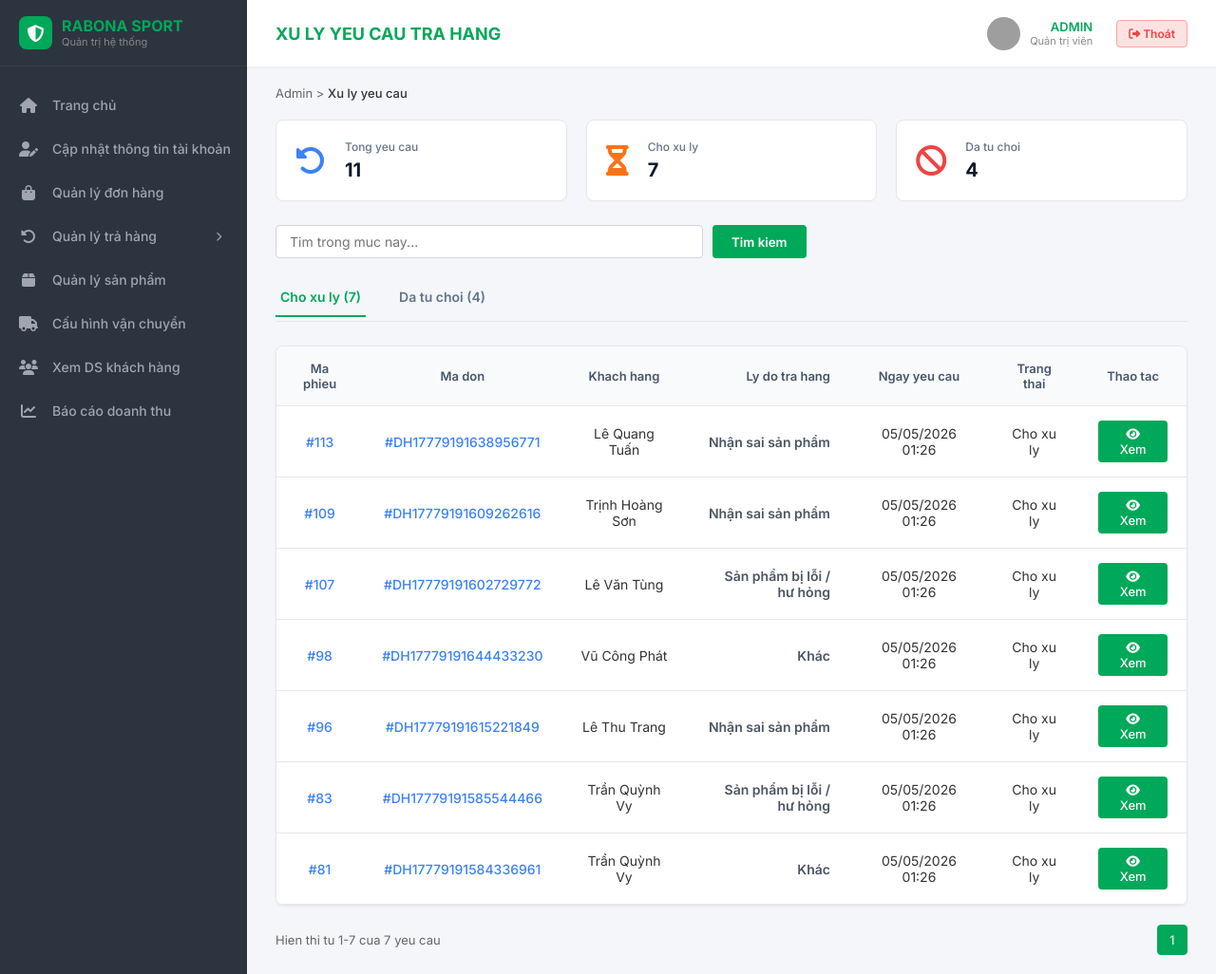
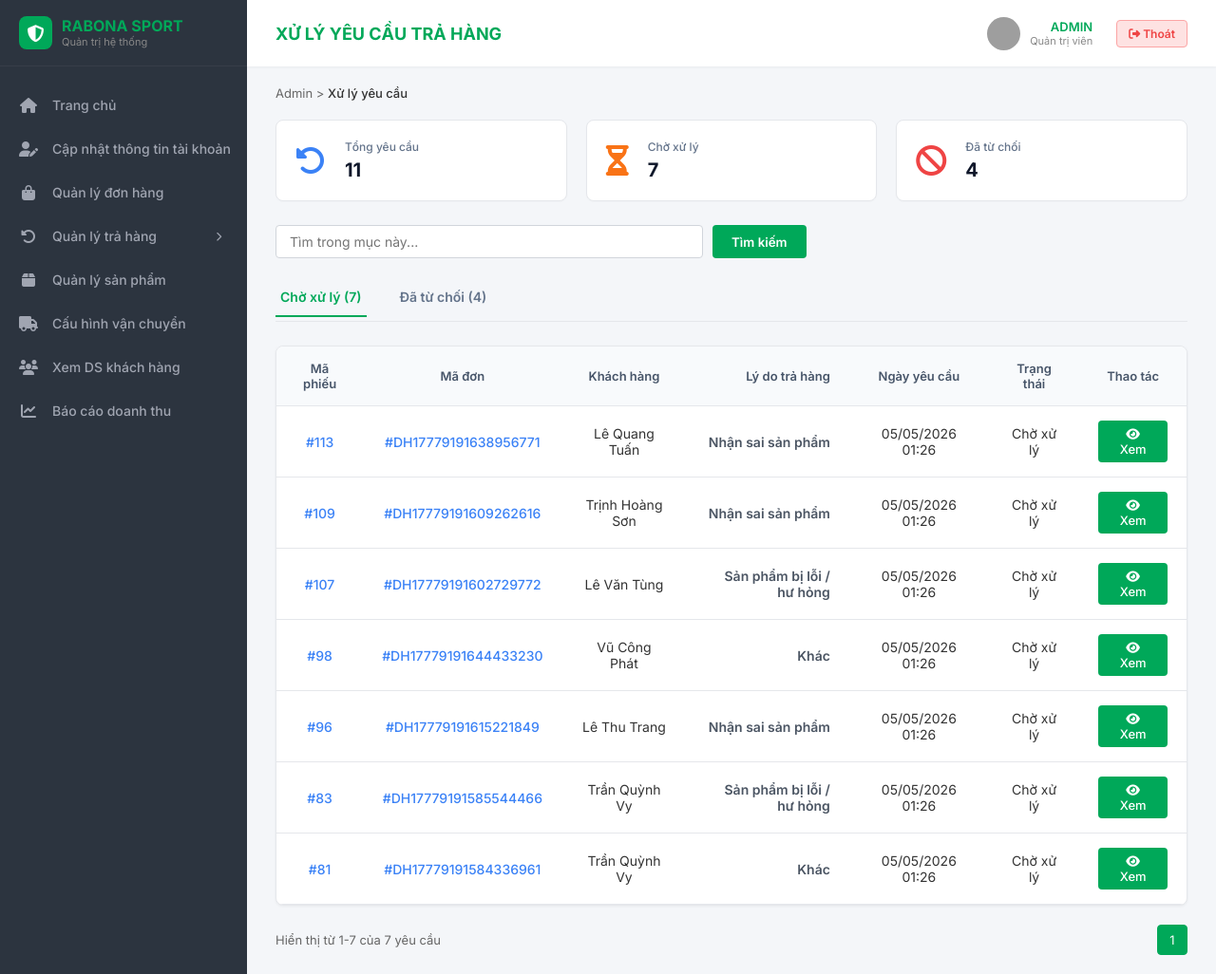
Before and after one commit to quynhnguyen05/WebsiteBanHang-Rabona, a Django app: page /admin-panel/tra-hang/ in a window 1280 px wide. Shown: the whole page at 95% size. Run offline with Django 5.2, Linux system fonts and the light colour scheme; a user stored in the database is signed in; data comes from the database, SQL or seed files in the repository; grey boxes are pictures that could not be loaded.

Commit message:
Fix: khoi phuc dau tieng Viet cho 2 template tra hang

```diff
--- a/templates/admin_panel/xu_ly_yeu_cau.html
+++ b/templates/admin_panel/xu_ly_yeu_cau.html
@@ -1,7 +1,7 @@
 {% extends 'admin_panel/base_admin.html' %}
-{% block title %}Xu ly yeu cau tra hang - Rabona Sport{% endblock %}
-{% block page_title %}XU LY YEU CAU TRA HANG{% endblock %}
-{% block breadcrumb %}Admin > <span>Xu ly yeu cau</span>{% endblock %}
+{% block title %}Xử lý yêu cầu trả hàng - Rabona Sport{% endblock %}
+{% block page_title %}XỬ LÝ YÊU CẦU TRẢ HÀNG{% endblock %}
+{% block breadcrumb %}Admin > <span>Xử lý yêu cầu</span>{% endblock %}
 
 {% block extra_css %}
 <style>
@@ -38,41 +38,41 @@
 <div class="stats-cards">
   <div class="stat-card">
     <i class="fas fa-undo-alt stat-icon blue"></i>
-    <div class="stat-info"><span class="stat-title">Tong yeu cau</span><span class="stat-value">{{ stats.tong_yeu_cau }}</span></div>
+    <div class="stat-info"><span class="stat-title">Tổng yêu cầu</span><span class="stat-value">{{ stats.tong_yeu_cau }}</span></div>
   </div>
   <div class="stat-card">
     <i class="fas fa-hourglass-half stat-icon orange"></i>
-    <div class="stat-info"><span class="stat-title">Cho xu ly</span><span class="stat-value">{{ stats.cho_duyet }}</span></div>
+    <div class="stat-info"><span class="stat-title">Chờ xử lý</span><span class="stat-value">{{ stats.cho_duyet }}</span></div>
   </div>
   <div class="stat-card">
     <i class="fas fa-ban stat-icon" style="color:#ef4444;"></i>
-    <div class="stat-info"><span class="stat-title">Da tu choi</span><span class="stat-value">{{ stats.tu_choi }}</span></div>
+    <div class="stat-info"><span class="stat-title">Đã từ chối</span><span class="stat-value">{{ stats.tu_choi }}</span></div>
   </div>
 </div>
 
 <form method="get" style="margin-bottom:20px;display:flex;gap:10px;">
   <input type="hidden" name="status" value="{{ current_status }}">
-  <input type="text" name="q" value="{{ search }}" placeholder="Tim trong muc nay..."
+  <input type="text" name="q" value="{{ search }}" placeholder="Tìm trong mục này..."
     style="padding:8px 14px;border:1px solid #d1d5db;border-radius:4px;font-size:14px;flex:1;max-width:450px;">
-  <button type="submit" style="padding:8px 20px;background:var(--primary-green);color:white;border:none;border-radius:4px;cursor:pointer;font-weight:600;">Tim kiem</button>
+  <button type="submit" style="padding:8px 20px;background:var(--primary-green);color:white;border:none;border-radius:4px;cursor:pointer;font-weight:600;">Tìm kiếm</button>
 </form>
 
 <div class="tabs">
-  <a href="?status=pending&q={{ search|default:'' }}" class="tab-item {% if current_status == 'pending' %}active{% endif %}">Cho xu ly ({{ stats.cho_duyet }})</a>
-  <a href="?status=rejected&q={{ search|default:'' }}" class="tab-item {% if current_status == 'rejected' %}active{% endif %}">Da tu choi ({{ stats.tu_choi }})</a>
+  <a href="?status=pending&q={{ search|default:'' }}" class="tab-item {% if current_status == 'pending' %}active{% endif %}">Chờ xử lý ({{ stats.cho_duyet }})</a>
+  <a href="?status=rejected&q={{ search|default:'' }}" class="tab-item {% if current_status == 'rejected' %}active{% endif %}">Đã từ chối ({{ stats.tu_choi }})</a>
 </div>
 
 <div class="table-container">
   <table>
     <thead>
       <tr>
-        <th>Ma phieu</th>
-        <th style="text-align:center;">Ma don</th>
-        <th>Khach hang</th>
-        <th>Ly do tra hang</th>
-        <th>Ngay yeu cau</th>
-        <th>Trang thai</th>
-        <th>Thao tac</th>
+        <th>Mã phiếu</th>
+        <th style="text-align:center;">Mã đơn</th>
+        <th>Khách hàng</th>
+        <th>Lý do trả hàng</th>
+        <th>Ngày yêu cầu</th>
+        <th>Trạng thái</th>
+        <th>Thao tác</th>
       </tr>
     </thead>
     <tbody>
@@ -84,8 +84,8 @@
         <td><span style="font-weight:600;color:#4b5563;">{{ phieu.get_reason_display }}</span></td>
         <td>{{ phieu.created_at|date:"d/m/Y H:i" }}</td>
         <td>
-          {% if phieu.status == 'pending' %}<span class="status-new">Cho xu ly</span>
-          {% elif phieu.status == 'rejected' %}<span class="status-rejected">Tu choi</span>
+          {% if phieu.status == 'pending' %}<span class="status-new">Chờ xử lý</span>
+          {% elif phieu.status == 'rejected' %}<span class="status-rejected">Từ chối</span>
           {% endif %}
         </td>
         <td>
@@ -97,8 +97,8 @@
       {% empty %}
       <tr>
         <td colspan="7" style="text-align:center;padding:40px;color:#666;">
-          {% if search %}Khong tim thay ket qua nao cho "<strong>{{ search }}</strong>".
-          {% else %}Khong co yeu cau tra hang nao trong muc nay.{% endif %}
+          {% if search %}Không tìm thấy kết quả nào cho "<strong>{{ search }}</strong>".
+          {% else %}Không có yêu cầu trả hàng nào trong mục này.{% endif %}
         </td>
       </tr>
       {% endfor %}
@@ -108,7 +108,7 @@
 
 {% if phieu_list.paginator.count > 0 %}
 <div class="pagination-bar">
-  <div>Hien thi tu {{ phieu_list.start_index }}-{{ phieu_list.end_index }} cua {{ phieu_list.paginator.count }} yeu cau</div>
+  <div>Hiển thị từ {{ phieu_list.start_index }}-{{ phieu_list.end_index }} của {{ phieu_list.paginator.count }} yêu cầu</div>
   <ul class="pagination">
     {% if phieu_list.has_previous %}
     <li class="page-item"><a href="?page={{ phieu_list.previous_page_number }}{% if current_status %}&status={{ current_status }}{% endif %}{% if search %}&q={{ search }}{% endif %}"><i class="fas fa-chevron-left"></i></a></li>
@@ -135,25 +135,25 @@
 <div class="modal-overlay" id="modalReturnDetail_{{ phieu.id }}">
   <div class="modal-content modal-lg">
     <div class="modal-header">
-      <div class="modal-title">CHI TIET TRA HANG #{{ phieu.id }}</div>
+      <div class="modal-title">CHI TIẾT TRẢ HÀNG #{{ phieu.id }}</div>
       <button class="btn-close" onclick="closeModal('modalReturnDetail_{{ phieu.id }}')"><i class="fas fa-times"></i></button>
     </div>
     <div class="modal-body">
       {% if phieu.status == 'rejected' %}
       <div style="background-color:#fef2f2;border:1px solid #fecaca;border-radius:6px;padding:15px;margin-bottom:20px;">
-        <strong style="color:#ef4444;"><i class="fas fa-exclamation-circle"></i> Yeu cau nay da bi tu choi</strong>
-        <p style="margin-top:5px;font-size:14px;color:#7f1d1d;">{{ phieu.admin_note|default:"Khong co ghi chu" }}</p>
+        <strong style="color:#ef4444;"><i class="fas fa-exclamation-circle"></i> Yêu cầu này đã bị từ chối</strong>
+        <p style="margin-top:5px;font-size:14px;color:#7f1d1d;">{{ phieu.admin_note|default:"Không có ghi chú" }}</p>
       </div>
       {% endif %}
 
       <div class="ret-info-section" style="border-left:4px solid #f59e0b;background:#fffbeb;margin-bottom:20px;">
-        <div class="ret-info-title"><i class="fas fa-calculator"></i> Xac dinh nghiep vu hoan tien</div>
+        <div class="ret-info-title"><i class="fas fa-calculator"></i> Xác định nghiệp vụ hoàn tiền</div>
         <div class="ret-info-row">
-          <span class="ret-info-label">Ly do khach chon:</span>
+          <span class="ret-info-label">Lý do khách chọn:</span>
           <span class="ret-info-value" style="font-weight:700;">{{ phieu.get_reason_display }}</span>
         </div>
         <div class="ret-info-row" style="margin-top:10px;align-items:center;">
-          <span class="ret-info-label">Hoan du kien (d):</span>
+          <span class="ret-info-label">Hoàn dự kiến (đ):</span>
           <input type="number" id="refund_amount_{{ phieu.id }}" class="form-textarea"
             style="width:150px;font-weight:bold;color:#ef4444;padding:8px;"
             value="{{ phieu.refund_amount|floatformat:0 }}">
@@ -177,56 +177,56 @@
         })();
         </script>
         <p style="font-size:11px;color:#b45309;margin-top:5px;font-style:italic;">
-          * He thong tu tinh: {% if phieu.reason in 'defective,wrong_item,damaged,late' %}Loi Shop (Hoan 100%){% else %}Loi Khach (Tru phi ship 2 chieu){% endif %}. Ban co the tu dieu chinh.
+          * Hệ thống tự tính: {% if phieu.reason in 'defective,wrong_item,damaged,late' %}Lỗi Shop (Hoàn 100%){% else %}Lỗi Khách (Trừ phí ship 2 chiều){% endif %}. Bạn có thể tự điều chỉnh.
         </p>
       </div>
 
       <div class="return-grid">
         <div class="return-col-left">
           <div class="ret-info-section">
-            <div class="ret-info-title">Thong tin khach hang</div>
-            <div class="ret-info-row"><span class="ret-info-label">Khach hang:</span><span class="ret-info-value">{{ phieu.order.user.last_name }} {{ phieu.order.user.first_name }}</span></div>
+            <div class="ret-info-title">Thông tin khách hàng</div>
+            <div class="ret-info-row"><span class="ret-info-label">Khách hàng:</span><span class="ret-info-value">{{ phieu.order.user.last_name }} {{ phieu.order.user.first_name }}</span></div>
           </div>
           <div class="ret-info-section">
-            <div class="ret-info-title">Thong tin tra hang</div>
-            <div class="ret-info-row"><span class="ret-info-label">Ma phieu tra:</span><span class="ret-info-value"><span class="order-id">#{{ phieu.id }}</span></span></div>
-            <div class="ret-info-row"><span class="ret-info-label">Ma don goc:</span><span class="ret-info-value"><span class="order-id">#{{ phieu.order.order_code }}</span></span></div>
-            <div class="ret-info-row"><span class="ret-info-label">Ly do KH:</span><span class="ret-info-value" style="font-weight:600;">{{ phieu.get_reason_display }}</span></div>
-            <div class="ret-info-row"><span class="ret-info-label">Ghi chu KH:</span><span class="ret-info-value">{{ phieu.note|default:"Khong co" }}</span></div>
+            <div class="ret-info-title">Thông tin trả hàng</div>
+            <div class="ret-info-row"><span class="ret-info-label">Mã phiếu trả:</span><span class="ret-info-value"><span class="order-id">#{{ phieu.id }}</span></span></div>
+            <div class="ret-info-row"><span class="ret-info-label">Mã đơn gốc:</span><span class="ret-info-value"><span class="order-id">#{{ phieu.order.order_code }}</span></span></div>
+            <div class="ret-info-row"><span class="ret-info-label">Lý do KH:</span><span class="ret-info-value" style="font-weight:600;">{{ phieu.get_reason_display }}</span></div>
+            <div class="ret-info-row"><span class="ret-info-label">Ghi chú KH:</span><span class="ret-info-value">{{ phieu.note|default:"Không có" }}</span></div>
             {% if phieu.bank_name %}
-            <div class="ret-info-row"><span class="ret-info-label">Ngan hang:</span><span class="ret-info-value">{{ phieu.bank_name }}</span></div>
-            <div class="ret-info-row"><span class="ret-info-label">So TK:</span><span class="ret-info-value">{{ phieu.bank_account_number }}</span></div>
-            <div class="ret-info-row"><span class="ret-info-label">Chu TK:</span><span class="ret-info-value">{{ phieu.bank_account_holder }}</span></div>
+            <div class="ret-info-row"><span class="ret-info-label">Ngân hàng:</span><span class="ret-info-value">{{ phieu.bank_name }}</span></div>
+            <div class="ret-info-row"><span class="ret-info-label">Số TK:</span><span class="ret-info-value">{{ phieu.bank_account_number }}</span></div>
+            <div class="ret-info-row"><span class="ret-info-label">Chủ TK:</span><span class="ret-info-value">{{ phieu.bank_account_holder }}</span></div>
             {% endif %}
           </div>
           {% if phieu.customer_return_proof %}
           <div class="ret-info-section">
-            <div class="ret-info-title">Bang chung khach hang cung cap</div>
+            <div class="ret-info-title">Bằng chứng khách hàng cung cấp</div>
             <div style="text-align:center;margin-top:10px;">
               <a href="{{ phieu.customer_return_proof.url }}" target="_blank">
-                <img src="{{ phieu.customer_return_proof.url }}" alt="Bang chung" style="max-width:100%;max-height:250px;border-radius:6px;border:1px solid #e5e7eb;">
+                <img src="{{ phieu.customer_return_proof.url }}" alt="Bằng chứng" style="max-width:100%;max-height:250px;border-radius:6px;border:1px solid #e5e7eb;">
               </a>
-              <p style="font-size:11px;color:#6b7280;text-align:center;margin-top:10px;">(Nhan vao de xem kich thuoc day du)</p>
+              <p style="font-size:11px;color:#6b7280;text-align:center;margin-top:10px;">(Nhấn vào để xem kích thước đầy đủ)</p>
             </div>
           </div>
           {% endif %}
         </div>
         <div class="return-col-right">
           <div class="proof-box">
-            <div class="ret-info-title">Don hang goc</div>
-            <div class="ret-info-row"><span class="ret-info-label">Tong tien:</span><span class="ret-info-value" style="color:#ef4444;font-weight:700;">{{ phieu.order.total|floatformat:0 }} d</span></div>
+            <div class="ret-info-title">Đơn hàng gốc</div>
+            <div class="ret-info-row"><span class="ret-info-label">Tổng tiền:</span><span class="ret-info-value" style="color:#ef4444;font-weight:700;">{{ phieu.order.total|floatformat:0 }} đ</span></div>
             <div style="margin-top:15px;text-align:center;">
               <a href="{% url 'admin_panel:xuat_hoa_don' phieu.order.order_code %}" target="_blank" style="font-size:13px;color:var(--primary-green);text-decoration:none;font-weight:600;">
-                <i class="fas fa-file-invoice"></i> Xem hoa don goc
+                <i class="fas fa-file-invoice"></i> Xem hóa đơn gốc
               </a>
             </div>
           </div>
         </div>
       </div>
 
-      <div class="section-title" style="font-weight:600;margin-bottom:10px;color:#374151;">San pham tra lai</div>
+      <div class="section-title" style="font-weight:600;margin-bottom:10px;color:#374151;">Sản phẩm trả lại</div>
       <table class="modal-table">
-        <thead><tr><th>San pham</th><th>Kich thuoc</th><th>Mau</th><th>SL</th><th>Don gia</th></tr></thead>
+        <thead><tr><th>Sản phẩm</th><th>Kích thước</th><th>Màu</th><th>SL</th><th>Đơn giá</th></tr></thead>
         <tbody>
           {% for item in phieu.order.items.all %}
           <tr>
@@ -234,7 +234,7 @@
             <td>{{ item.size }}</td>
             <td>{{ item.color }}</td>
             <td>{{ item.quantity }}</td>
-            <td style="font-weight:600;">{{ item.price|floatformat:0 }} d</td>
+            <td style="font-weight:600;">{{ item.price|floatformat:0 }} đ</td>
           </tr>
           {% endfor %}
         </tbody>
@@ -242,47 +242,45 @@
     </div>
     <div class="modal-footer">
       {% if phieu.status == 'pending' %}
-      <button class="btn-cancel" style="background-color:#9ca3af;color:white;border:none;padding:10px 25px;border-radius:4px;font-weight:600;cursor:pointer;" onclick="closeModal('modalReturnDetail_{{ phieu.id }}')">Thoat</button>
-      <button class="btn-reject" onclick="openRejectModal({{ phieu.id }})">Tu choi</button>
-      <button class="btn-confirm" onclick="openConfirmReturn({{ phieu.id }})">Chap nhan & Duyet</button>
+      <button class="btn-cancel" style="background-color:#9ca3af;color:white;border:none;padding:10px 25px;border-radius:4px;font-weight:600;cursor:pointer;" onclick="closeModal('modalReturnDetail_{{ phieu.id }}')">Thoát</button>
+      <button class="btn-reject" onclick="openRejectModal({{ phieu.id }})">Từ chối</button>
+      <button class="btn-confirm" onclick="openConfirmReturn({{ phieu.id }})">Chấp nhận & Duyệt</button>
       {% else %}
-      <button class="btn-cancel" style="background-color:#e5e7eb;color:#374151;border:none;padding:10px 25px;border-radius:4px;font-weight:600;cursor:pointer;" onclick="closeModal('modalReturnDetail_{{ phieu.id }}')">Dong</button>
+      <button class="btn-cancel" style="background-color:#e5e7eb;color:#374151;border:none;padding:10px 25px;border-radius:4px;font-weight:600;cursor:pointer;" onclick="closeModal('modalReturnDetail_{{ phieu.id }}')">Đóng</button>
       {% endif %}
     </div>
   </div>
 </div>
 {% endfor %}
 
-<!-- MODAL XAC NHAN CHAP NHAN -->
 <div class="modal-overlay" id="modalConfirmReturn" style="z-index:10000;">
   <div class="modal-content" style="max-width:400px;">
     <div class="modal-header">
-      <div class="modal-title" style="color:#333;font-size:16px;">XAC NHAN CHAP NHAN</div>
+      <div class="modal-title" style="color:#333;font-size:16px;">XÁC NHẬN CHẤP NHẬN</div>
       <button class="btn-close" onclick="closeModal('modalConfirmReturn')"><i class="fas fa-times"></i></button>
     </div>
     <div class="modal-body" style="text-align:center;padding:30px 20px;">
-      Ban co chac chan muon <b style="color:var(--primary-green);">chap nhan yeu cau tra hang</b> nay?
+      Bạn có chắc chắn muốn <b style="color:var(--primary-green);">chấp nhận yêu cầu trả hàng</b> này?
     </div>
     <div class="modal-footer" style="justify-content:center;gap:15px;">
-      <button class="btn-cancel" style="background-color:#9ca3af;color:white;border:none;padding:10px 25px;border-radius:4px;font-weight:600;cursor:pointer;" onclick="closeModal('modalConfirmReturn')">Huy</button>
-      <button class="btn-confirm" onclick="processReturnAccept()">Xac nhan</button>
+      <button class="btn-cancel" style="background-color:#9ca3af;color:white;border:none;padding:10px 25px;border-radius:4px;font-weight:600;cursor:pointer;" onclick="closeModal('modalConfirmReturn')">Hủy</button>
+      <button class="btn-confirm" onclick="processReturnAccept()">Xác nhận</button>
     </div>
   </div>
 </div>
 
-<!-- MODAL TU CHOI -->
 <div class="modal-overlay" id="modalRejectReason" style="z-index:10000;">
   <div class="modal-content" style="max-width:500px;">
     <div class="modal-header">
-      <div class="modal-title" style="color:#333;font-size:16px;">TU CHOI TRA HANG</div>
+      <div class="modal-title" style="color:#333;font-size:16px;">TỪ CHỐI TRẢ HÀNG</div>
       <button class="btn-close" onclick="closeModal('modalRejectReason')"><i class="fas fa-times"></i></button>
     </div>
     <div class="modal-body" style="padding:25px;">
-      <p style="margin-bottom:12px;font-size:14px;font-weight:500;">Ly do tu choi:</p>
-      <textarea id="rejectReasonInput" class="form-textarea" rows="4" placeholder="Nhap ly do gui cho khach hang..."></textarea>
+      <p style="margin-bottom:12px;font-size:14px;font-weight:500;">Lý do từ chối:</p>
+      <textarea id="rejectReasonInput" class="form-textarea" rows="4" placeholder="Nhập lý do gửi cho khách hàng..."></textarea>
     </div>
     <div class="modal-footer" style="justify-content:flex-end;gap:10px;">
-      <button class="btn-confirm" onclick="processRejectSubmit()">Gui phan hoi</button>
+      <button class="btn-confirm" onclick="processRejectSubmit()">Gửi phản hồi</button>
     </div>
   </div>
 </div>
@@ -319,19 +317,19 @@ function processReturnAccept() {
   updateReturnStatusAPI('approved').then(data => {
     if (data.status === 'success') {
       closeModal('modalConfirmReturn');
-      showSuccessPopup("Da CHAP NHAN yeu cau tra hang!");
-    } else { alert("Loi: " + data.message); }
+      showSuccessPopup("Đã CHẤP NHẬN yêu cầu trả hàng!");
+    } else { alert("Lỗi: " + data.message); }
   });
 }
 
 function processRejectSubmit() {
   let reason = document.getElementById('rejectReasonInput').value;
-  if (reason.trim() === '') { alert('Vui long nhap ly do tu choi!'); return; }
+  if (reason.trim() === '') { alert('Vui lòng nhập lý do từ chối!'); return; }
   updateReturnStatusAPI('rejected', reason).then(data => {
     if (data.status === 'success') {
       closeModal('modalRejectReason');
-      showSuccessPopup("Da TU CHOI yeu cau tra hang.");
-    } else { alert("Loi: " + data.message); }
+      showSuccessPopup("Đã TỪ CHỐI yêu cầu trả hàng.");
+    } else { alert("Lỗi: " + data.message); }
   });
 }
 </script>
```
Also changed, not shown: templates/admin_panel/cap_nhat_tra_hang.html (+63 -65 lines).
